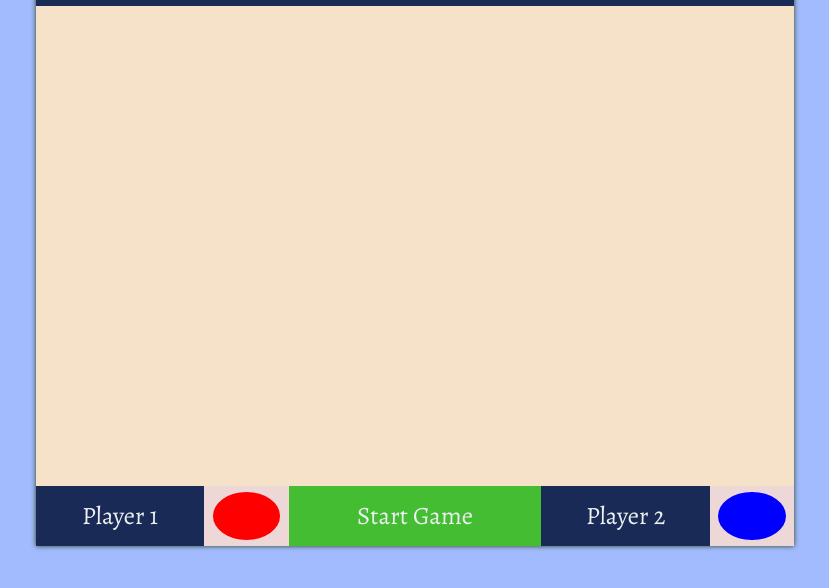
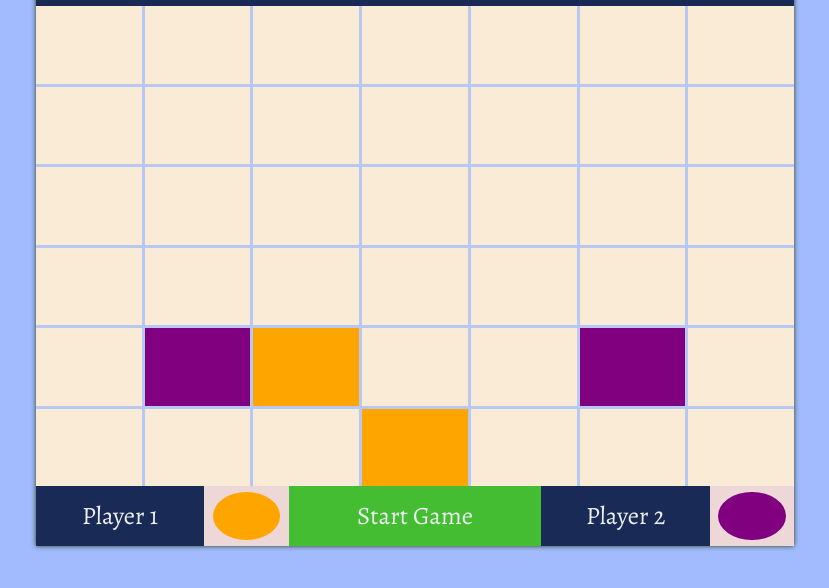
Before and after one commit to stephenmarri/games, a plain HTML site: page connectfour/index.html in a window 1280 px wide. Shown: the part 74-662 px from the top of the page, without its empty margins (225-1054 px from the left). Drawn offline with nearby package versions, Linux system fonts and the light colour scheme.

Commit message:
second commit for connectFour: css freezed

```diff
--- a/connectfour/index.html
+++ b/connectfour/index.html
@@ -16,7 +16,48 @@
         </div>
 
         <div class="game-container">
-
+            <div class="game-block" id="1"></div>
+            <div class="game-block " id="2"></div>
+            <div class="game-block" id="3"></div>
+            <div class="game-block" id="4"></div>
+            <div class="game-block" id="5"></div>
+            <div class="game-block" id="6"></div>
+            <div class="game-block" id="7"></div>
+            <div class="game-block " id="8"></div>
+            <div class="game-block " id="9"></div>
+            <div class="game-block" id="10"></div>
+            <div class="game-block" id="11"></div>
+            <div class="game-block" id="12"></div>
+            <div class="game-block" id="13"></div>
+            <div class="game-block" id="14"></div>
+            <div class="game-block" id="15"></div>
+            <div class="game-block" id="16"></div>
+            <div class="game-block" id="17"></div>
+            <div class="game-block" id="18"></div>
+            <div class="game-block" id="19"></div>
+            <div class="game-block" id="20"></div>
+            <div class="game-block" id="21"></div>
+            <div class="game-block" id="22"></div>
+            <div class="game-block" id="23"></div>
+            <div class="game-block" id="24"></div>
+            <div class="game-block" id="25"></div>
+            <div class="game-block" id="26"></div>
+            <div class="game-block" id="27"></div>
+            <div class="game-block" id="28"></div>
+            <div class="game-block" id="29"></div>
+            <div class="game-block two" id="30"></div>
+            <div class="game-block one" id="31"></div>
+            <div class="game-block" id="32"></div>
+            <div class="game-block" id="33"></div>
+            <div class="game-block two" id="34"></div>
+            <div class="game-block" id="35"></div>
+            <div class="game-block" id="36"></div>
+            <div class="game-block" id="37"></div>
+            <div class="game-block" id="38"></div>
+            <div class="game-block one" id="39"></div>
+            <div class="game-block" id="40"></div>
+            <div class="game-block" id="41"></div>
+            <div class="game-block" id="42"></div>
         </div>
 
         <div class="result-container">
--- a/connectfour/style.css
+++ b/connectfour/style.css
@@ -3,6 +3,8 @@
     --main-bg-color: #a2bbff;
     --all-outline: 0px solid #3e6e29;
     --second-bg-color:#192a56;
+    --playerOne-color: orange;
+    --playerTwo-color: purple;
 
 }
 /* variables */
@@ -30,7 +32,6 @@ body{
 }
 
 body *{
-    outline: var(--all-outline);
     width: 100%;
     height: 100%;
 }
@@ -46,6 +47,8 @@ body *{
     box-sizing: border-box;
     background-color:var(--second-bg-color);
     border-top: 1px solid ;
+    border-left: 1px solid ;
+    border-right: 1px solid ;
     border-color: var(--second-bg-color);
 
     display: flex;
@@ -67,7 +70,26 @@ body *{
 .game-container{
     width: 100%;
     height: 80%;
-    background-color: #F5E2C8;
+    background-color: #dcdde15b;
+    box-sizing: border-box;
+    display: grid;
+    grid-template-columns: auto auto auto auto auto auto auto;
+    grid-template-rows: auto auto auto auto auto auto;
+    grid-gap: 0.3rem;
+
+}
+
+.game-container .game-block{
+    background-color: antiquewhite;
+
+}
+
+.game-container .game-block.one{
+    background-color: var(--playerOne-color)
+}
+
+.game-container .game-block.two{
+    background-color: var(--playerTwo-color)
 }
 
 /* game */
@@ -99,12 +121,7 @@ body *{
     height: auto;
 }
 
-.result-container .startTrigger:hover{
-    font-weight: 600;
-    font-size: 2.75rem;
-    background-color: rgb(1, 212, 1);
-    cursor: pointer;
-}
+
 
 .result-container .startTrigger:hover{
     font-weight: 600;
@@ -155,19 +172,29 @@ body *{
   }
 
   .result-container .player__colorPicker #playerOne{
-    background-color: red;
+    background-color: var(--playerOne-color)
 }
 
 .result-container .player__colorPicker #playerTwo{
-    background-color: blue;
+    background-color: var(--playerTwo-color)
 }
 
-
-
 /* color picker */
-
 /* results */
 
 /* media queries */
+@media screen and (max-width: 500px) {
+    .main-container{
+        width: 99%;
+    }
+
+    .result-container{
+        font-size: 1.8rem;
+    }
+
+    .result-container .startTrigger:hover{
+        font-size: 1.1em;
+    }
+  }
 
 /* media queries */
```
